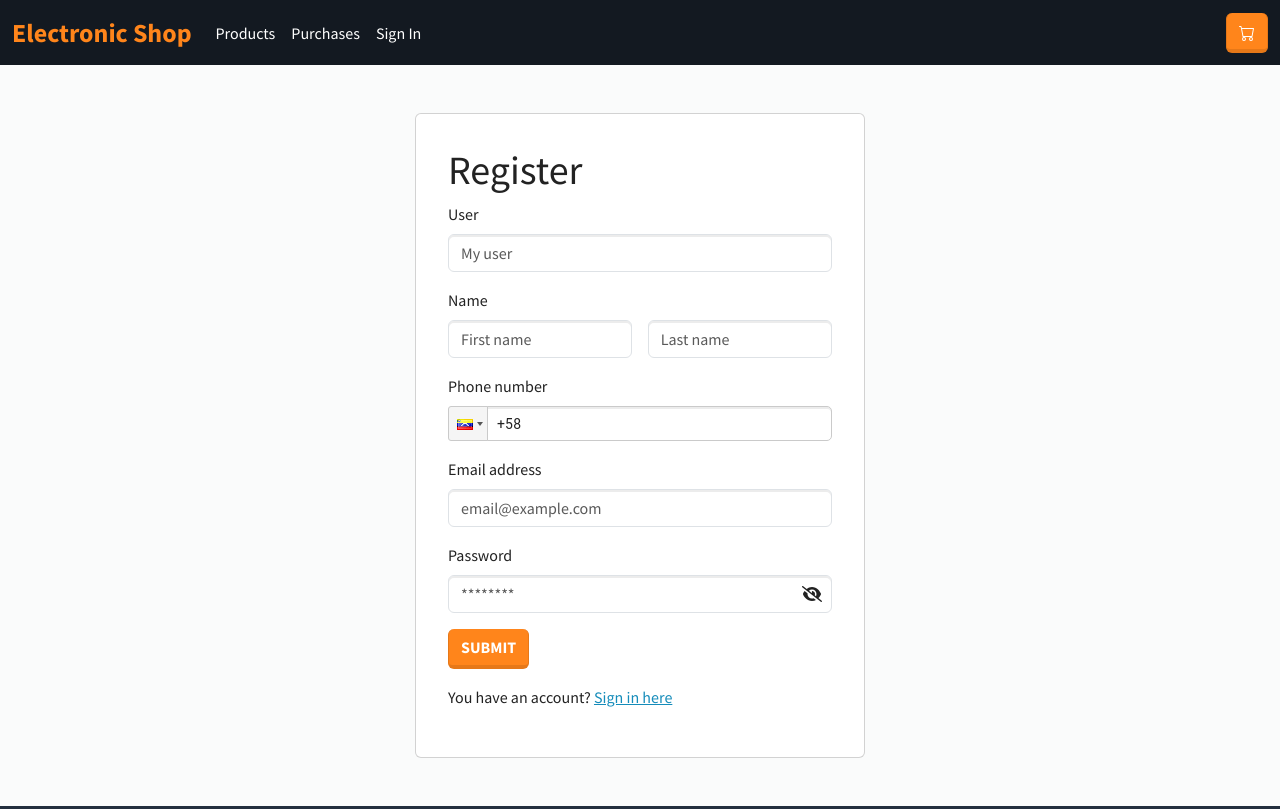
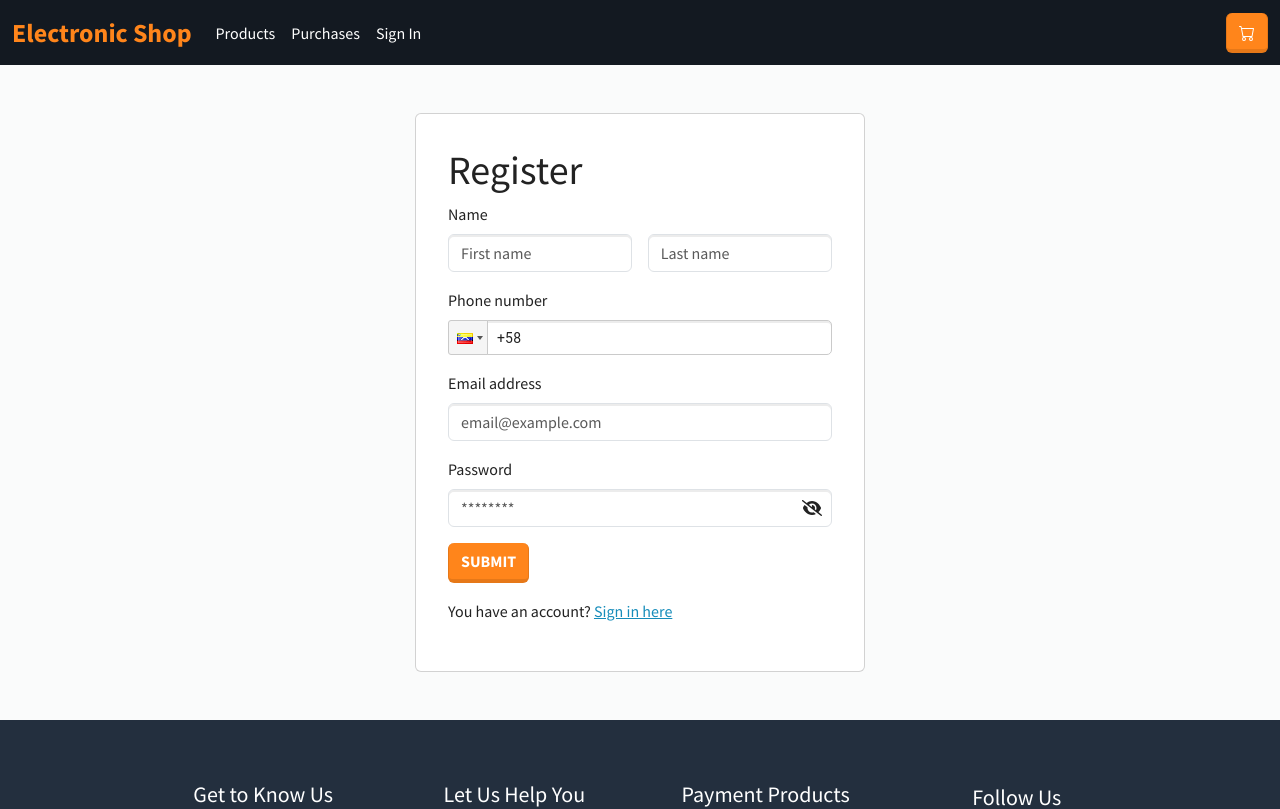
Before and after one commit to Yordanni-Ortiz/Ecommerce-React, a React (Vite) app: page /register in a window 1280 px wide. Shown: the top 809 px of the page. Built offline with nearby package versions, Linux system fonts and the light colour scheme.

Commit message:
Register input modified.

```diff
--- a/src/pages/Register.jsx
+++ b/src/pages/Register.jsx
@@ -89,20 +89,6 @@ const Register = () => {
       <Card className='card-register'>
         <Form onSubmit={handleSubmit}>
           <h1>Register</h1>
-
-          <Form.Group className="mb-3" controlId="formBasicEmail">
-            <Form.Label>User</Form.Label>
-            <Form.Control
-              className='email'
-              value={formData.email}
-              onChange={handleChangeData}
-              type="text"
-              placeholder="My user"
-              autoComplete="user-name"
-              name="user"
-              required
-            />
-          </Form.Group>
 
           <Form.Group className="mb-3">
             <Form.Label>Name</Form.Label>
```
